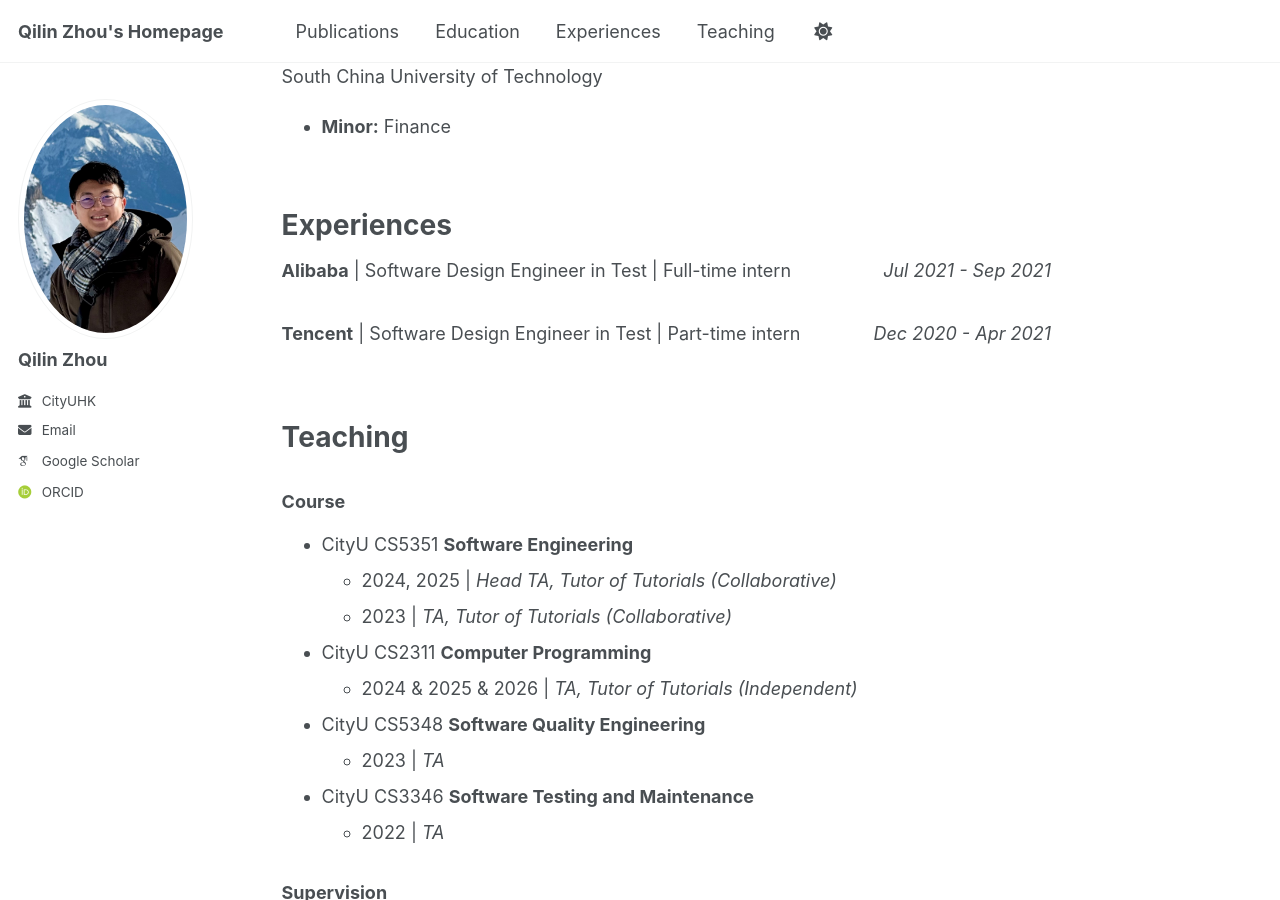
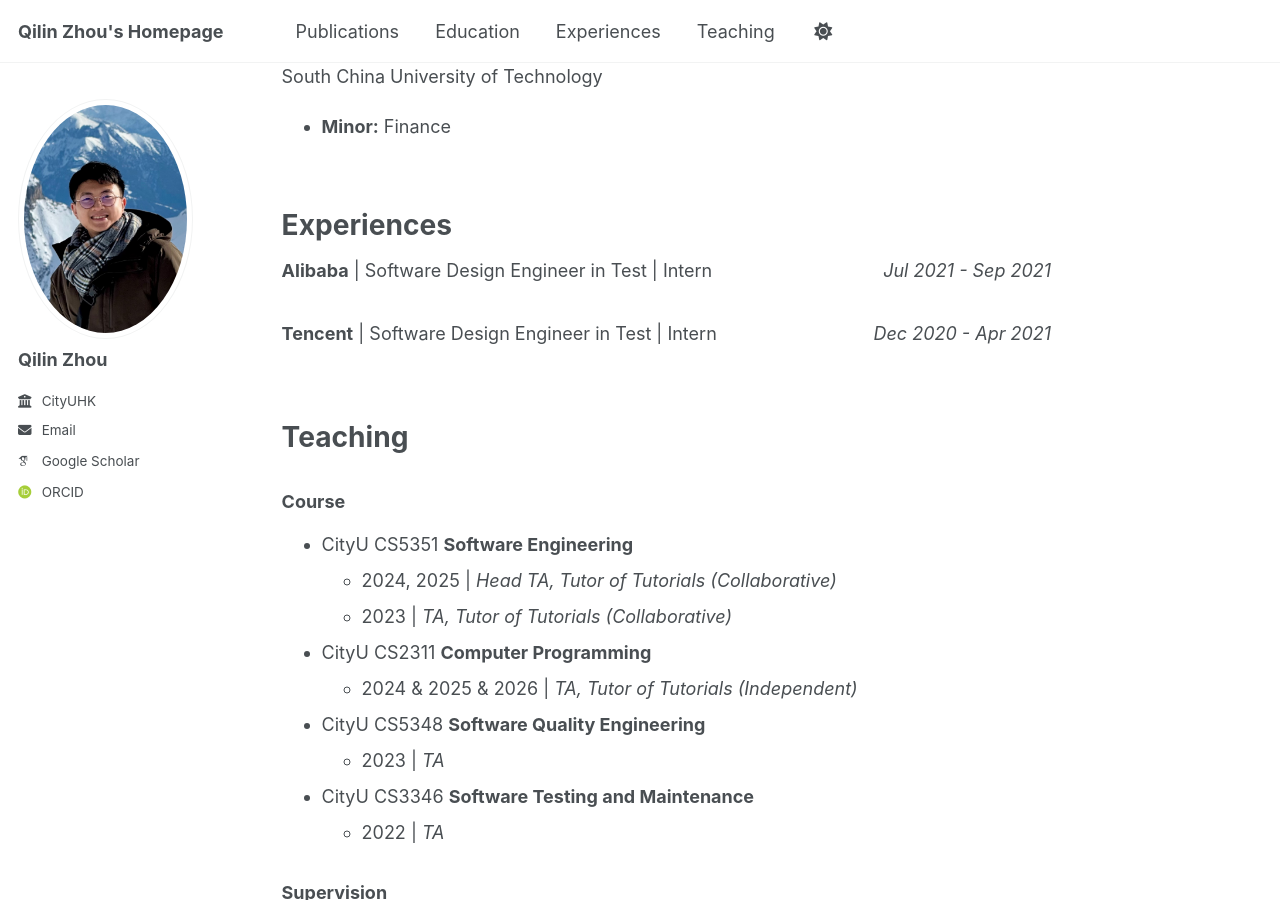
Before and after one commit to qilin-zhou/qilin-zhou.github.io, a Jekyll site: the page built from _pages/about.md, in a window 1280 px wide and 900 px high, scrolled down 1802 px. Built offline with Jekyll 4.4.1, drawn with Linux system fonts in a browser that asks for light colours; some web fonts are replaced; a script bundle is joined from its source files by our own code; library files that are not in the unit come from our copies.

Commit message:
Update about.md

```diff
--- a/_pages/about.md
+++ b/_pages/about.md
@@ -64,12 +64,12 @@ South China University of Technology
 Experiences
 ======
 
-**Alibaba** | Software Design Engineer in Test | Full-time intern <span style="float: right; font-style: italic;"> Jul 2021 - Sep 2021  </span>
+**Alibaba** | Software Design Engineer in Test | Intern <span style="float: right; font-style: italic;"> Jul 2021 - Sep 2021  </span>
 <!-- * <i><span style="font-size: 90%;"> Developed the automated testing infrastructure and conducted Comprehensive software quality assurance.</span></i>   -->
 
 <div style="height: 0.75em;"></div>
 
-**Tencent** | Software Design Engineer in Test | Part-time intern <span style="float: right; font-style: italic;"> Dec 2020 - Apr 2021  </span>
+**Tencent** | Software Design Engineer in Test | Intern <span style="float: right; font-style: italic;"> Dec 2020 - Apr 2021  </span>
 <!-- * <i><span style="font-size: 90%;"> Developed, maintained and conduected UI automated testing.</span></i> -->
 
 <br>
```
